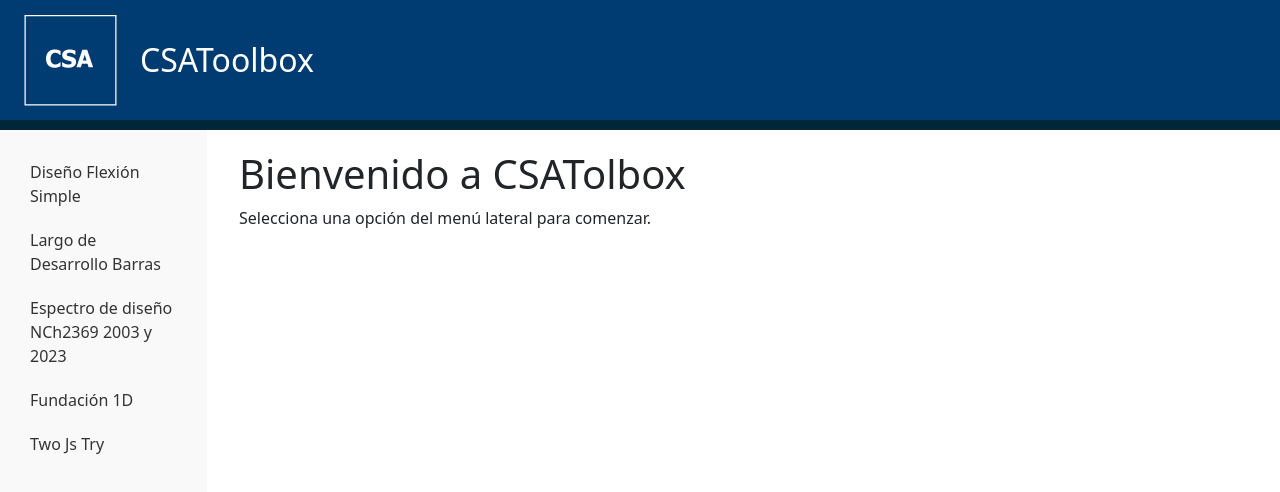
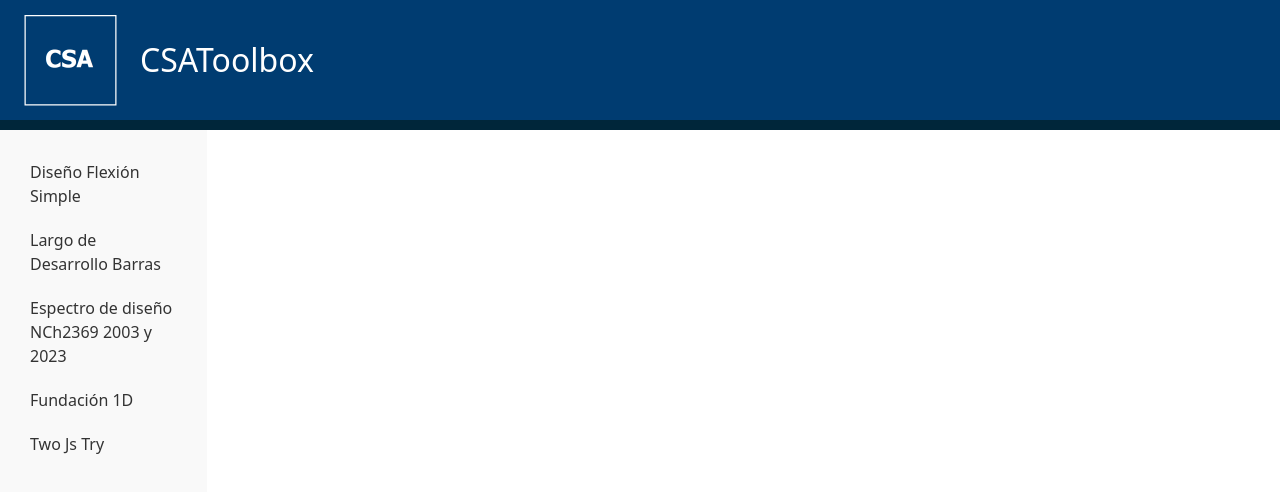
Before and after one commit to nseguras/nseguras.github.io, a React (Create React App) app: page / in a window 1280 px wide. Shown: the top 492 px of the page. Built offline with nearby package versions, Linux system fonts and the light colour scheme.

Commit message:
Caso nuevo y gh-pages

```diff
--- a/package.json
+++ b/package.json
@@ -43,6 +43,6 @@
     ]
   },
   "devDependencies": {
-    "gh-pages": "^6.2.0"
+    "gh-pages": "^6.3.0"
   }
 }
--- a/src/App.js
+++ b/src/App.js
@@ -20,7 +20,7 @@
             <Route path="/app1" element={<App1 />} />
             <Route path="/app3" element={<App3 />} />
             <Route path="/app4" element={<App4 />} />
-            <Route path="/" element={<Home />} /> {/* Ruta por defecto */}
+            <Route path="/Home" element={<Home />} /> {/* Ruta por defecto */}
           </Routes>
         </div>
       </div>
--- a/src/components/CustomHeader.js
+++ b/src/components/CustomHeader.js
@@ -25,10 +25,10 @@
 const CustomHeader = () => {
   return (
     <div style={headerStyles}>
-      <Link to="/home">
+      <Link to="/Home">
         <img src={logo} alt="Logo" style={logoStyles} />
       </Link>
-      <Link to="/home" style={titleStyles}>
+      <Link to="/Home" style={titleStyles}>
         CSAToolbox
       </Link>
     </div>
```
Also changed, not shown: 1 other file (tests, documents, lock files or other folders).
